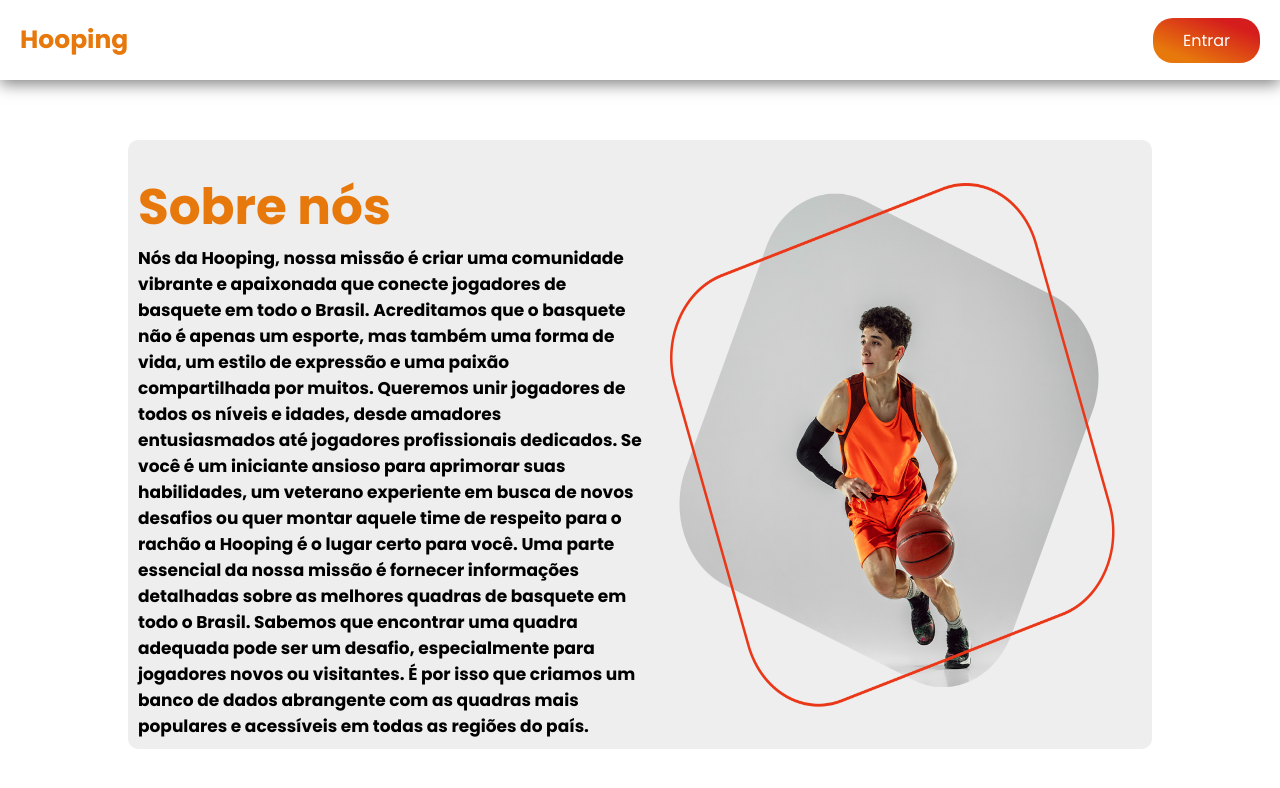
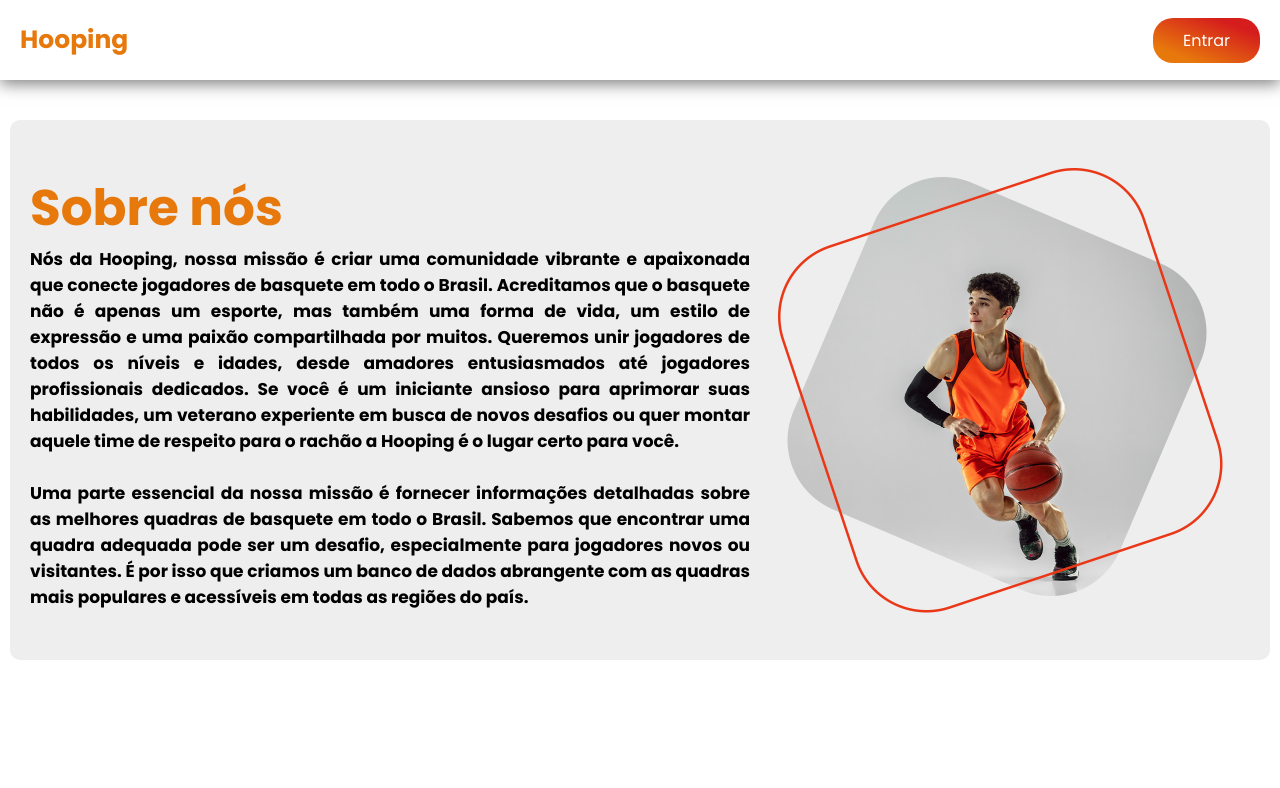
Before and after one commit to AnthonyH30/Hooping, a React (Vite) app: page / in a window 1280 px wide. Shown: the top 788 px of the page. Built offline with nearby package versions, Linux system fonts and the light colour scheme.

Commit message:
adjust resposive card about

```diff
--- a/src/Components/About/index.tsx
+++ b/src/Components/About/index.tsx
@@ -15,13 +15,14 @@ export default function About() {
           amadores entusiasmados até jogadores profissionais dedicados. Se você
           é um iniciante ansioso para aprimorar suas habilidades, um veterano
           experiente em busca de novos desafios ou quer montar aquele time de
-          respeito para o rachão a Hooping é o lugar certo para você. Uma parte
-          essencial da nossa missão é fornecer informações detalhadas sobre as
-          melhores quadras de basquete em todo o Brasil. Sabemos que encontrar
-          uma quadra adequada pode ser um desafio, especialmente para jogadores
-          novos ou visitantes. É por isso que criamos um banco de dados
-          abrangente com as quadras mais populares e acessíveis em todas as
-          regiões do país.
+          respeito para o rachão a Hooping é o lugar certo para você.
+          <br /> <br />
+          Uma parte essencial da nossa missão é fornecer informações detalhadas
+          sobre as melhores quadras de basquete em todo o Brasil. Sabemos que
+          encontrar uma quadra adequada pode ser um desafio, especialmente para
+          jogadores novos ou visitantes. É por isso que criamos um banco de
+          dados abrangente com as quadras mais populares e acessíveis em todas
+          as regiões do país.
         </p>
       </ContainerText>
       <img src={imgtext} alt="imagem text" />
--- a/src/Components/About/style.ts
+++ b/src/Components/About/style.ts
@@ -1,31 +1,44 @@
 import styled from "styled-components";
 
 export const Container = styled.section`
-  margin-top: 140px;
-  margin-left: 10%;
-  width: 80%;
+  margin: 10px;
+  margin-top: 120px;
   display: flex;
+  align-items: center;
   justify-content: space-around;
   background-color: #eeeeee;
   border-radius: 10px;
-  padding: 10px;
+  padding: 20px;
 
   img {
     width: 500px;
   }
+
+  @media (max-width: 800px) {
+    flex-direction: column-reverse;
+  }
+  @media (max-width: 600px) {
+    margin-top: 10px;
+    margin-bottom: 100px;
+    img {
+      width: 90%;
+    }
+  }
 `;
 
 export const ContainerText = styled.div`
-  margin-top: 20px;
-  width: 700px;
-
+  width: 60%;
 
   h2 {
     font-size: 50px;
     color: rgba(231, 120, 12, 1);
   }
-  p{
+  p {
     font-size: 17px;
     font-weight: bold;
+    text-align: justify;
+  }
+  @media (max-width: 800px) {
+    width: 95%;
   }
 `;
```
